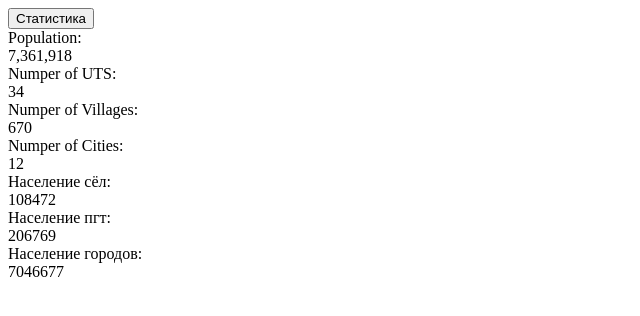
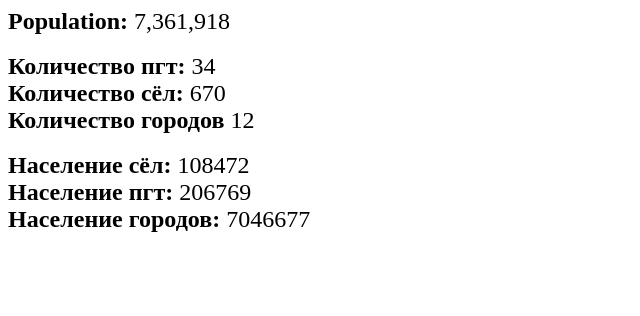
Before and after one commit to 777dan/the-state, a plain HTML site: page statistics/statistics.html in a window 1280 px wide. Shown: the whole page, without its empty margins (0-640 px from the left). Drawn offline with Linux system fonts and the light colour scheme.

Commit message:
fixed styles

```diff
--- a/statistics/statistics.html
+++ b/statistics/statistics.html
@@ -9,14 +9,14 @@
 </head>
 
 <body>
-    <button id="show-statistics-btn">Статистика</button>
-    <span>Population: <span id="population-display"></span></span>
-    <span>Numper of UTS: <span id="uts-num-display"></span></span>
-    <span>Numper of Villages: <span id="village-num-display"></span></span>
-    <span>Numper of Cities: <span id="city-num-display"></span></span>
-    <span>Население сёл: <span id="village-population-display"></span></span>
-    <span>Население пгт: <span id="uts-population-display"></span></span>
-    <span>Население городов: <span id="city-population-display"></span></span>
+    <!-- <button id="show-statistics-btn">Статистика</button> -->
+    <span class="statBlocks"><b>Population: </b><span id="population-display"></span></span><br>
+    <span class="statBlocks"><b>Количество пгт: </b><span id="uts-num-display"></span></span>
+    <span class="statBlocks"><b>Количество сёл: </b><span id="village-num-display"></span></span>
+    <span class="statBlocks"><b>Количество городов </b><span id="city-num-display"></span></span><br>
+    <span class="statBlocks"><b>Население сёл: </b><span id="village-population-display"></span></span>
+    <span class="statBlocks"><b>Население пгт: </b><span id="uts-population-display"></span></span>
+    <span class="statBlocks"><b>Население городов: </b><span id="city-population-display"></span></span>
     <script type="module" src="../state/State.js"></script>
     <script type="module" src="./Statistics.js"></script>
 </body>
--- a/style.css
+++ b/style.css
@@ -1,3 +1,4 @@
-span {
+.statBlocks {
     display: block;
+    font-size: 24px;
 }
```
